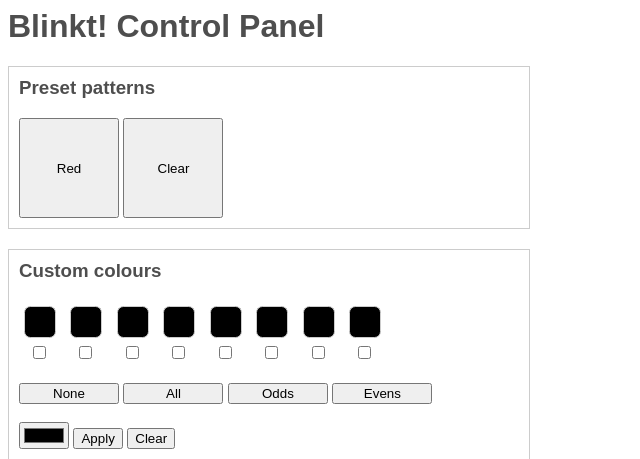
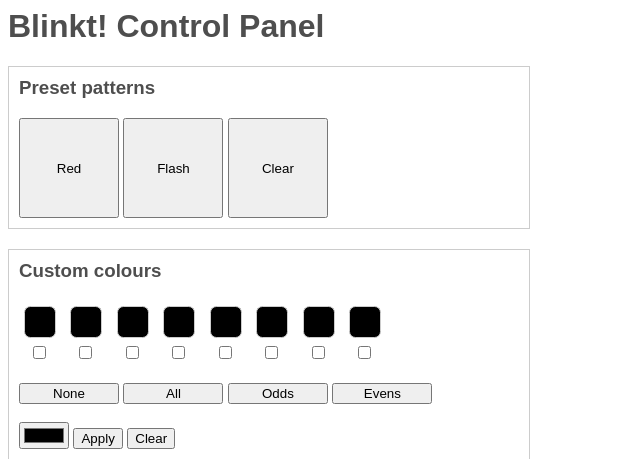
Before and after one commit to scottabutler/blinkt, a Flask app: page / in a window 1280 px wide. Shown: the top 459 px of the page, without its empty margins (0-640 px from the left). Run offline with Flask 2, Linux system fonts and the light colour scheme.

Commit message:
Added flash button

```diff
--- a/webapp/app.py
+++ b/webapp/app.py
@@ -26,8 +26,8 @@
     publish.single("BlueStar/pi", "custom:" + "|".join(rgbColours), hostname="test.mosquitto.org")
     return redirect(url_for('index'))
 
-@app.route('/test')
-def test():
+@app.route('/flash')
+def effect_flash():
     from scripts import flash
     return redirect(url_for('index'))
 
--- a/webapp/templates/index_custom.html
+++ b/webapp/templates/index_custom.html
@@ -85,6 +85,7 @@
         <h3>Preset patterns</h3>
         <div class="actions">
             <button onclick="sendGetRequest('/publish/red')">Red</button>
+            <button onclick="sendGetRequest('/flash')">Flash</button>
             <button onclick="sendGetRequest('/publish/clear')">Clear</button>
         </div>
     </div>
```
